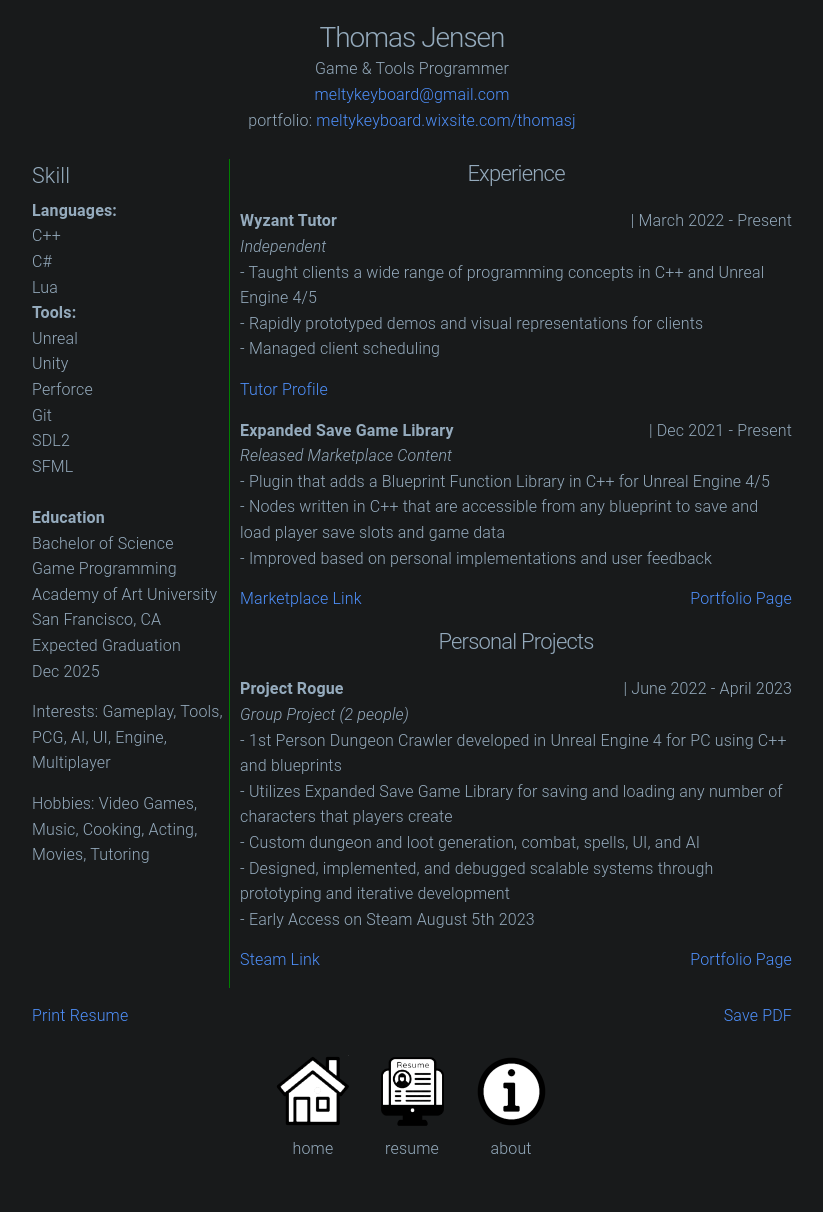
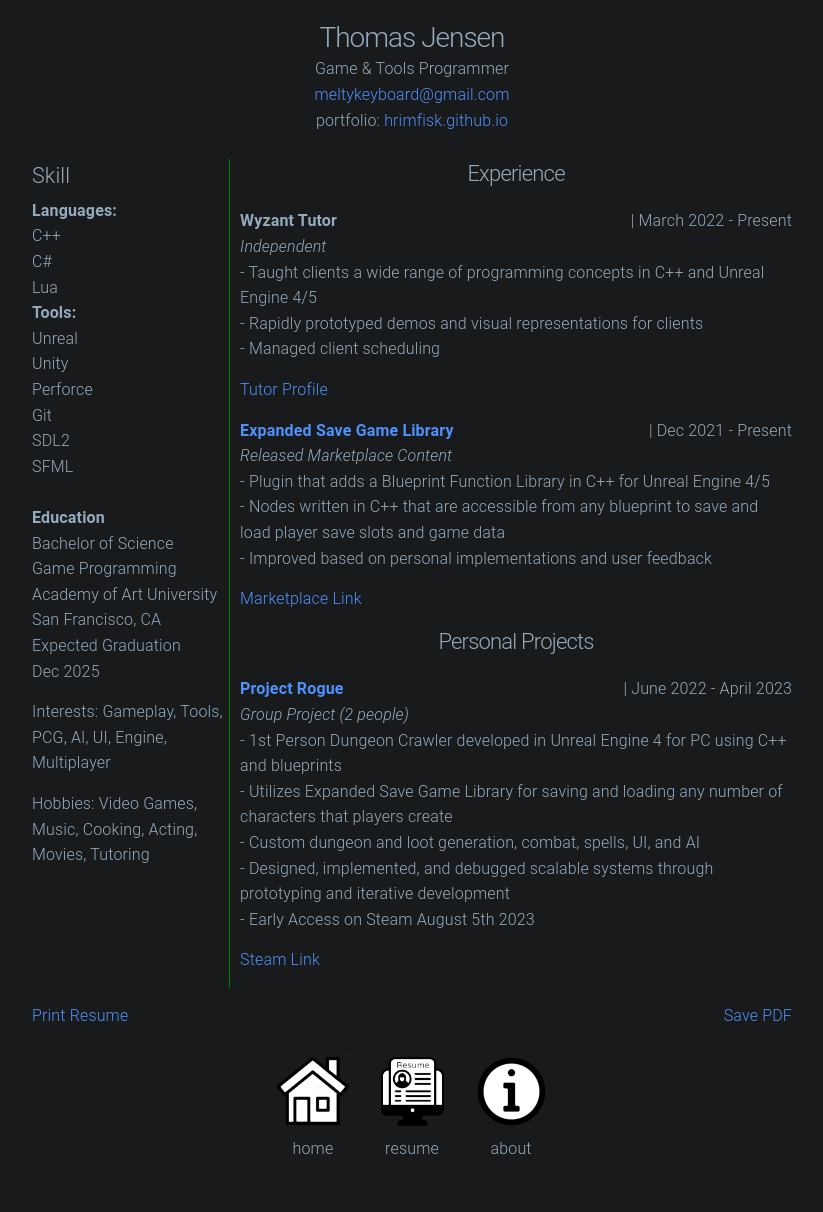
Before and after one commit to hrimfisk/hrimfisk.github.io, a Jekyll site: the page built from resume.md, in a window 1280 px wide. Shown: the whole page, without its empty margins (228-1051 px from the left). Built offline with Jekyll 4.4.1, drawn with Linux system fonts in a browser that asks for light colours.

Commit message:
Update resume.md

```diff
--- a/resume.md
+++ b/resume.md
@@ -47,7 +47,7 @@
 <br>
 <a href="mailto: meltykeyboard@gmail.com">meltykeyboard@gmail.com</a>
 <br>
-portfolio: <a href="https://meltykeyboard.wixsite.com/thomasj">meltykeyboard.wixsite.com/thomasj</a>
+portfolio: <a href="https://hrimfisk.github.io/">hrimfisk.github.io</a>
 <br>
 <br>
 </center>
@@ -120,20 +120,19 @@
                     </div>
                 </p>
                 <p style="text-align: left;">
-                    <subheading><b>Expanded Save Game Library</b></subheading> <span style="float:right;">| Dec 2021 - Present</span> <br>
+                    <subheading><b><a href="https://hrimfisk.github.io/2022/02/16/save_plugin/">Expanded Save Game Library</a></b></subheading> <span style="float:right;">| Dec 2021 - Present</span> <br>
                     <i>Released Marketplace Content</i>  <br>
                     - Plugin that adds a Blueprint Function Library in C++ for Unreal Engine 4/5 <br>
                     - Nodes written in C++ that are accessible from any blueprint to save and load player save slots and game data <br>
                     - Improved based on personal implementations and user feedback
                     <div class="dont-print">
                         <a href="https://www.unrealengine.com/marketplace/en-US/product/expanded-save-game-library?sessionInvalidated=true" target="_blank">Marketplace Link</a>
-                        <span style="float:right"><a href="https://hrimfisk.github.io/2022/02/16/save_plugin/">Portfolio Page</a></span>
                     </div>
                 </p>
 
                 <h4>Personal Projects</h4>
                 <p style="text-align: left;">
-                    <subheading><b>Project Rogue</b></subheading> <span style="float:right;">| June 2022 - April 2023</span> <br>
+                    <subheading><b><a href="https://hrimfisk.github.io/2023/04/09/project_rogue/">Project Rogue</a></b></subheading> <span style="float:right;">| June 2022 - April 2023</span> <br>
                     <i>Group Project (2 people)</i> <br>
                     - 1st Person Dungeon Crawler developed in Unreal Engine 4 for PC using C++ and blueprints <br>
                     - Utilizes Expanded Save Game Library for saving and loading any number of characters that players create<br>
@@ -142,7 +141,6 @@
                     - Early Access on Steam August 5th 2023
                     <div class="dont-print">
                         <a href="https://store.steampowered.com/app/2519470/Project_Rogue/" target="_blank">Steam Link</a>
-                        <span style="float:right"><a href="https://hrimfisk.github.io/2023/04/09/project_rogue/">Portfolio Page</a></span>
                     </div>
                 </p>
             </body>
```
